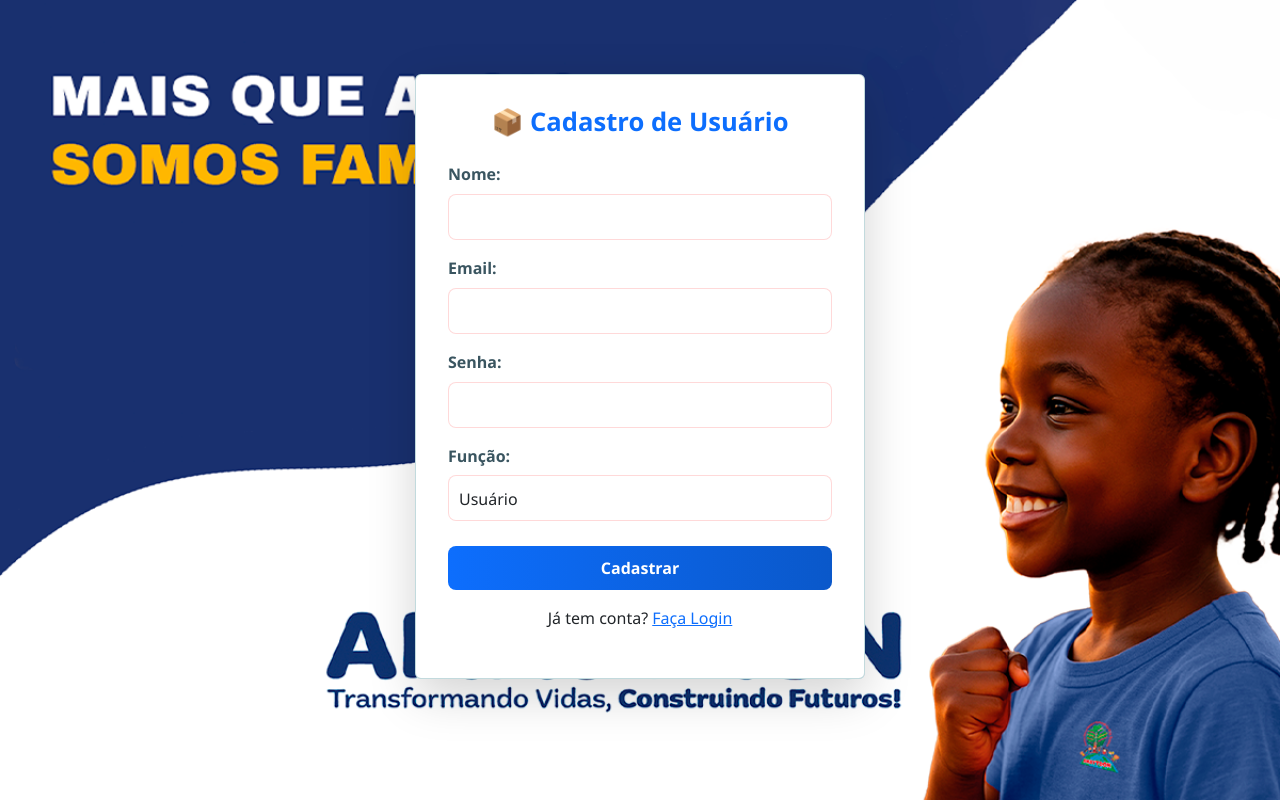
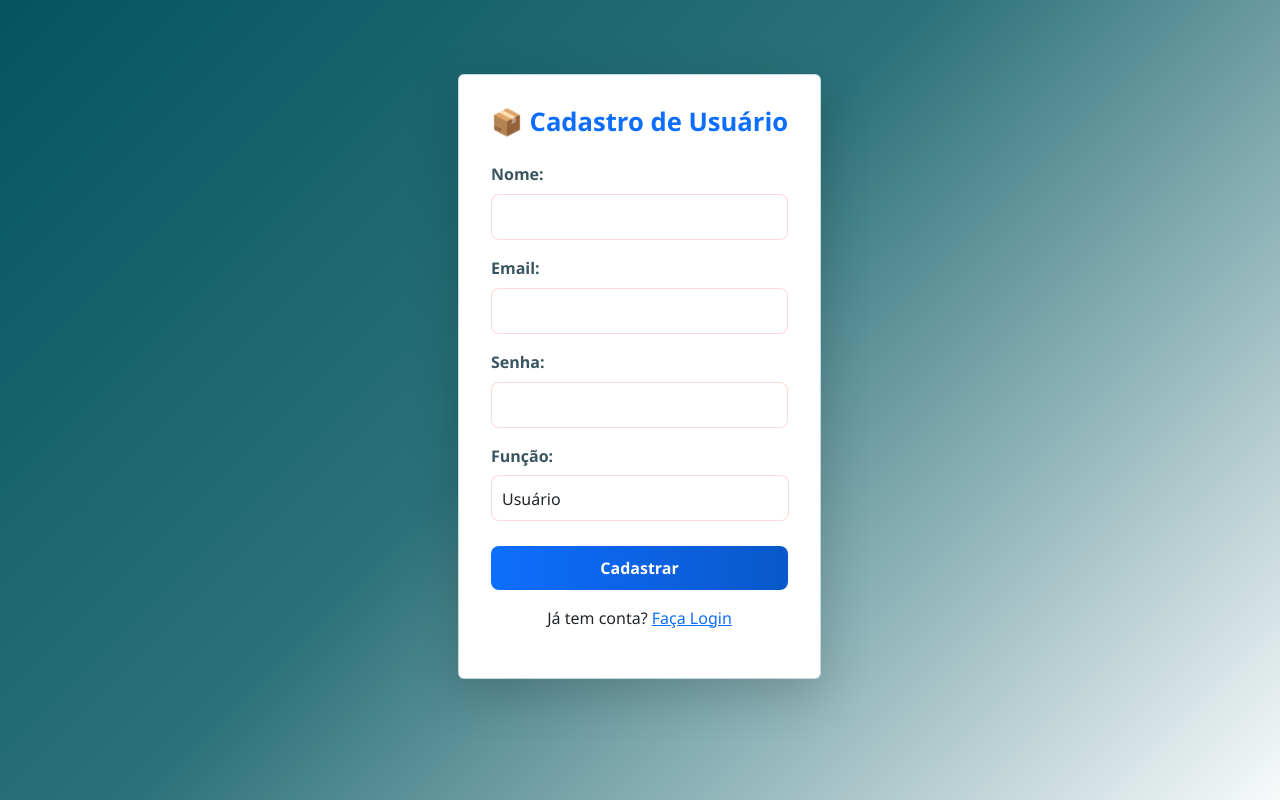
Before and after one commit to NGerson/siscontrol, a PHP site: page / in a window 1280 px wide. Run offline with PHP 8.4, Linux system fonts and the light colour scheme.

Commit message:
27.11.02 up index

```diff
--- a/index.php
+++ b/index.php
@@ -25,18 +25,14 @@ if ($_SERVER['REQUEST_METHOD'] == 'POST') {
     <title>Cadastro</title>
     <link href="https://cdn.jsdelivr.net/npm/bootstrap@5.3.0/dist/css/bootstrap.min.css" rel="stylesheet">
    <link href="css/style.css" rel="stylesheet">
-   <style>
-        body {
-            /* ATENÇÃO: Mude este caminho para o local real da sua imagem */
-            background-image: url('img/banner2.png');
-        }
-   </style>
+
 
 
 
 
 </head>
 <body>
+    <div class="main-banner">
     <div class="card shadow-lg p-3 mb-5 bg-white rounded" style="width: 100%; max-width: 450px;">
         <div class="card-body">
             <h2 class="card-title text-center mb-4 text-primary">📦 Cadastro de Usuário</h2>
@@ -67,6 +63,7 @@ if ($_SERVER['REQUEST_METHOD'] == 'POST') {
             </form>
             <p class="mt-3 text-center">Já tem conta? <a href="login.php">Faça Login</a></p>
         </div>
-    </div>
+      </div>
+   </div>
 </body>
 </html>
```
